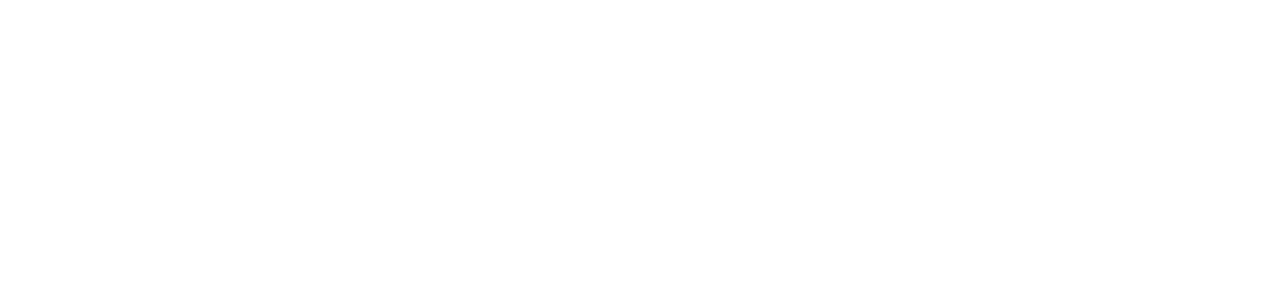
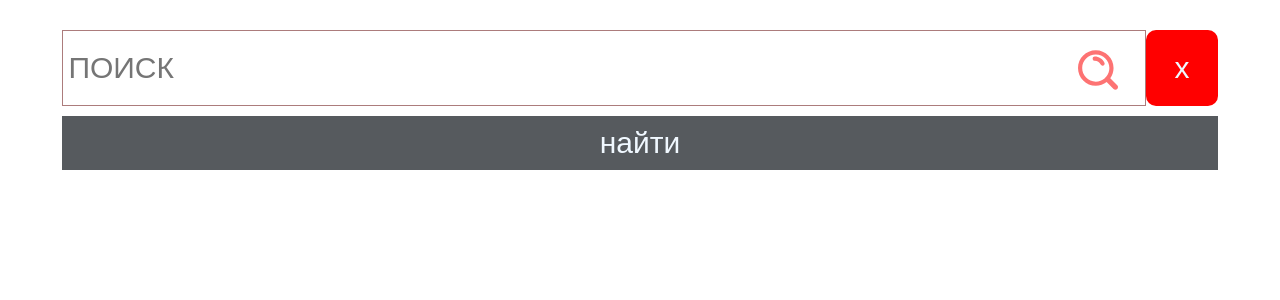
Before and after one commit to sany2801/mgwf, a React (Create React App) app: page / in a window 1280 px wide. Before the commit this address had no page. Shown: the top 300 px of the page. Built offline with nearby package versions, Linux system fonts and the light colour scheme.

Commit message:
Update App.js

```diff
--- a/src/App.js
+++ b/src/App.js
@@ -14,7 +14,7 @@
 
   return (
   <Routes>
-    <Route path='/mgwf' element={<Home/>}>
+    <Route path='/' element={<Home/>}>
       <Route path='/mgwf' index element={<ItemList/>}></Route>
       <Route path='findList' element={<FindList/>}></Route>
       <Route path='pageItem/:nameCategory' element={<ListCategory/>}></Route>
```
